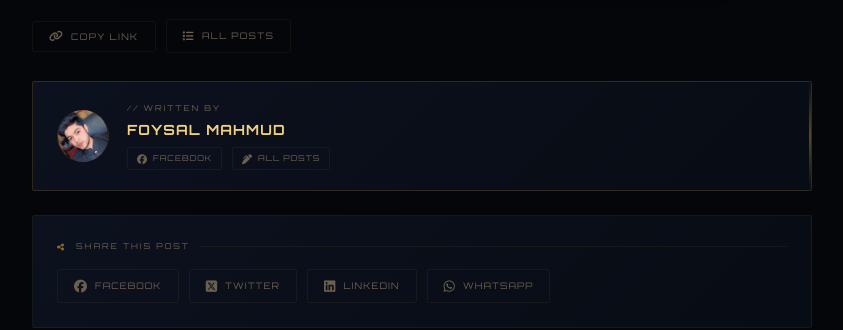
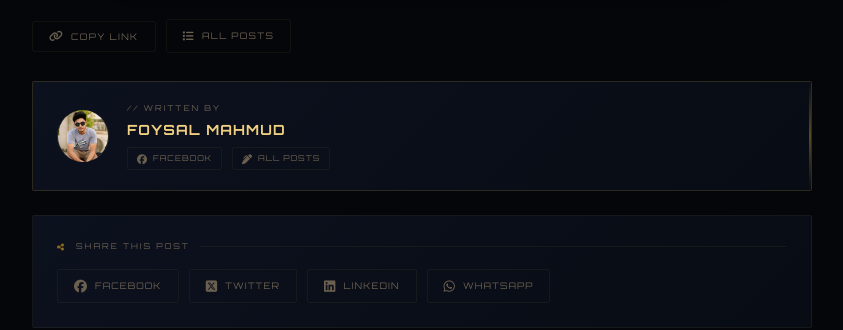
Before and after one commit to foysal1627/foysal1627.github.io, a Jekyll site: the page built from _posts/2025-03-18-new-blog.md, in a window 1280 px wide. Shown: the part 3812-4142 px from the top of the page, without its empty margins (218-1061 px from the left). Built offline with Jekyll 4.4.1, drawn with Linux system fonts in a browser that asks for light colours.

Commit message:
Update author avatar image source

```diff
--- a/_layouts/post.html
+++ b/_layouts/post.html
@@ -725,7 +725,7 @@ layout: default
   <!-- Author Card -->
   <div class="author-card">
     <div class="author-avatar">
-      <img src="https://foysal1627.github.io/assets/image/pp1.jpg"
+      <img src="https://foysal1627.github.io/assets/image/2025-05-19.webp"
            alt="Foysal"
            style="width:52px;height:52px;border-radius:50%;object-fit:cover;display:block;"
            onerror="this.style.display='none';this.parentElement.innerHTML='<i class=\'fa-solid fa-user-secret\' style=\'color:var(--gold3);font-size:22px\'></i>'">
```
